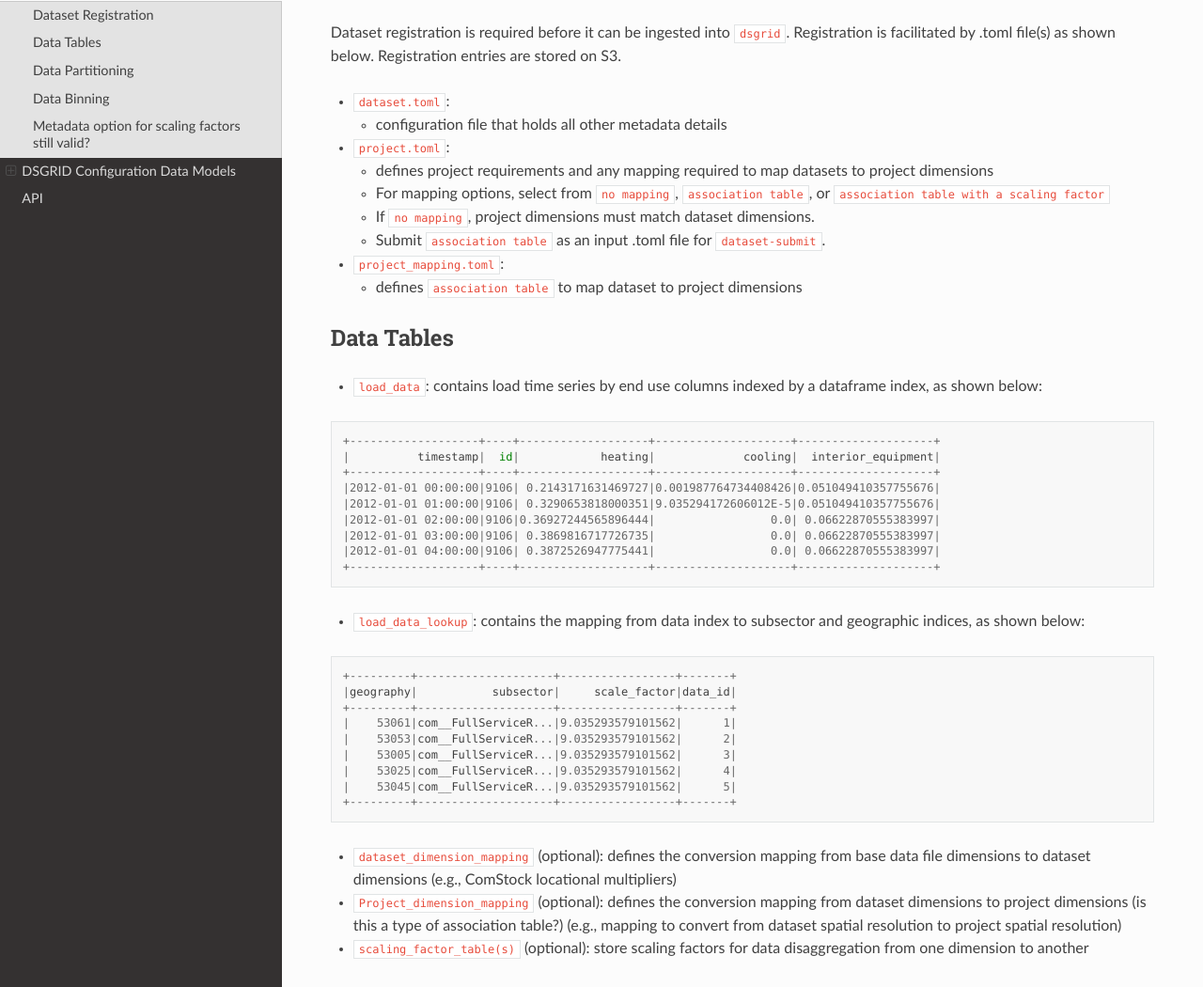
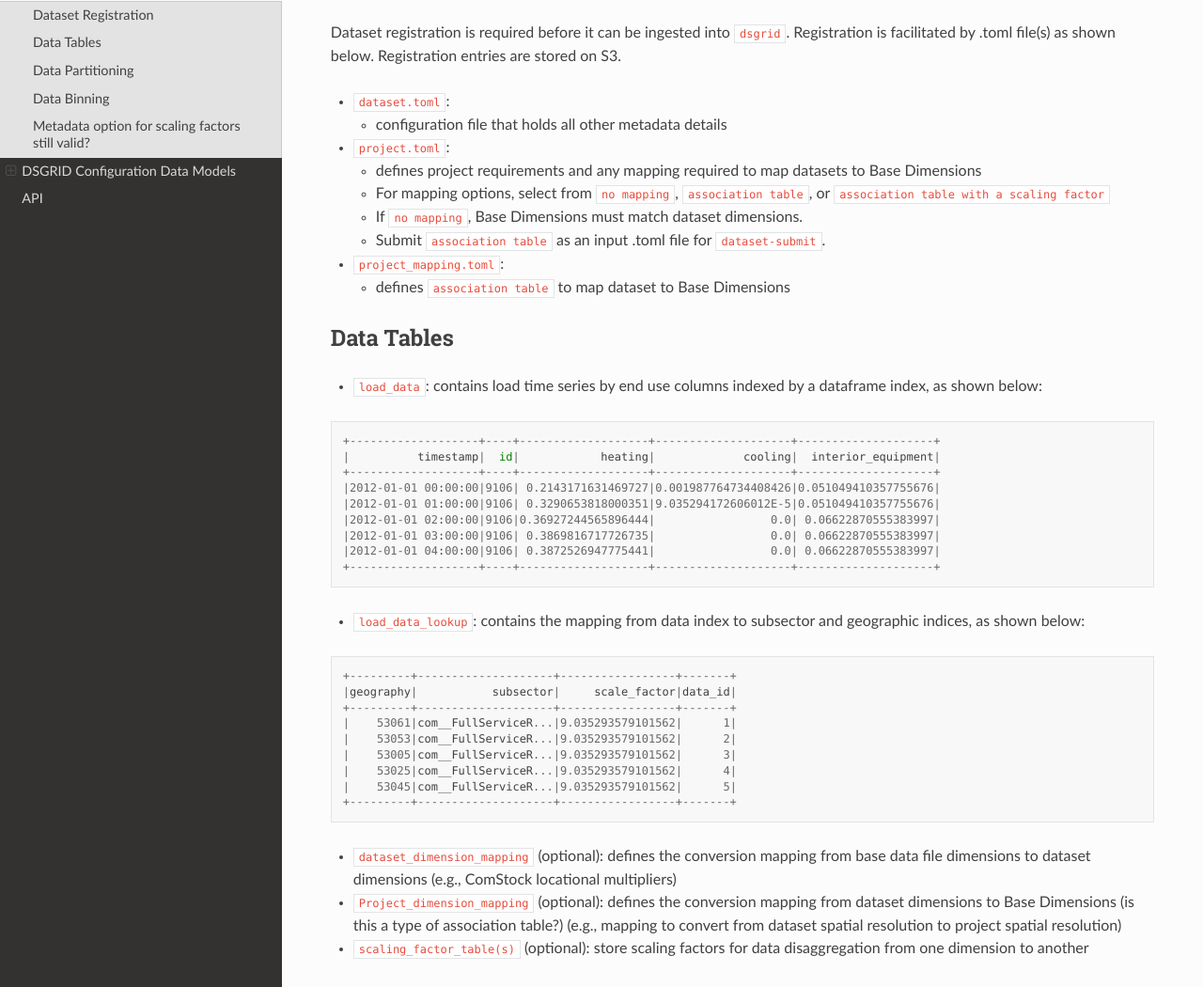
Before and after one commit to dsgrid/dsgrid, a Sphinx documentation site: the page built from doc/data_format.rst, in a window 1280 px wide and 1400 px high. Shown: the part 193-1243 px from the top of the window at 94% size. Built offline with Sphinx 7.4.7 and the Read the Docs theme 2.0.0, drawn with Linux system fonts in a browser that asks for light colours; pages that are not in the unit, such as notebooks, are missing from menus.

Commit message:
rename project_dimension to base_dimension

```diff
--- a/doc/data_format.rst
+++ b/doc/data_format.rst
@@ -15,18 +15,18 @@ Registration entries are stored on S3.
 -  ``project.toml``:
 
    -  defines project requirements and any mapping required to map
-      datasets to project dimensions
+      datasets to Base Dimensions
    -  For mapping options, select from ``no mapping``,
       ``association table``, or
       ``association table with a scaling factor``
-   -  If ``no mapping``, project dimensions must match dataset
+   -  If ``no mapping``, Base Dimensions must match dataset
       dimensions.
    -  Submit ``association table`` as an input .toml file for
       ``dataset-submit``.
 
 -  ``project_mapping.toml``:
 
-   -  defines ``association table`` to map dataset to project dimensions
+   -  defines ``association table`` to map dataset to Base Dimensions
 
 Data Tables
 ~~~~~~~~~~~
@@ -65,7 +65,7 @@ Data Tables
    mapping from base data file dimensions to dataset dimensions (e.g.,
    ComStock locational multipliers)
 -  ``Project_dimension_mapping`` (optional): defines the conversion
-   mapping from dataset dimensions to project dimensions (is this a type
+   mapping from dataset dimensions to Base Dimensions (is this a type
    of association table?) (e.g., mapping to convert from dataset spatial
    resolution to project spatial resolution)
 -  ``scaling_factor_table(s)`` (optional): store scaling factors for
```
Also changed, not shown: doc/data_format.md (+4 -4 lines), 5 other files.
